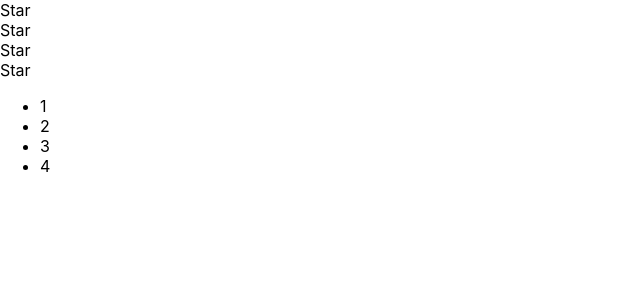
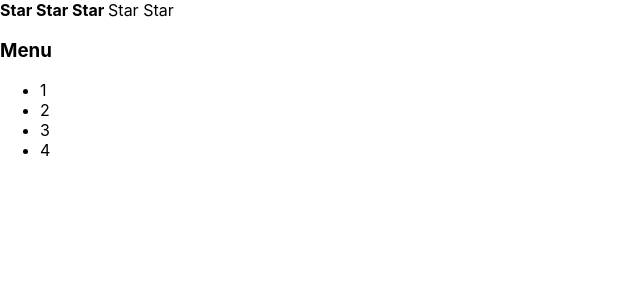
Before and after one commit to buzmakovTim/react-ts-practice, a React (Create React App) app in the folder react-ts-practice/: page / in a window 1280 px wide. Shown: the top 300 px of the page, without its empty margins (0-640 px from the left). Built offline with nearby package versions, Linux system fonts and the light colour scheme.

Commit message:
Practice 1

```diff
--- a/react-ts-practice/src/App.tsx
+++ b/react-ts-practice/src/App.tsx
@@ -2,6 +2,8 @@ import React from 'react';
 import logo from './logo.svg';
 import './App.css';
 import { disconnect } from 'node:process';
+import Accordion from './components/Accordion/Accordion';
+import Rating from './components/Rating/Rating';
 
 function App() {
   return (
@@ -12,31 +14,4 @@ function App() {
   );
 }
 
-function Rating() {
-  return (
-    <div>
-      <Star />
-      <Star />
-      <Star />
-      <Star />
-    </div>
-  );
-}
-
-function Accordion() {
-  return (
-    <div>
-      <ul>
-        <li>1</li>
-        <li>2</li>
-        <li>3</li>
-        <li>4</li>
-      </ul>
-    </div>
-  );
-}
-
-function Star() {
-  return <div>Star</div>;
-}
 export default App;
--- /dev/null
+++ b/react-ts-practice/src/components/Accordion/Accordion.tsx
@@ -0,0 +1,17 @@
+import React from 'react';
+
+function Accordion() {
+  return (
+    <div>
+      <h3>Menu</h3>
+      <ul>
+        <li>1</li>
+        <li>2</li>
+        <li>3</li>
+        <li>4</li>
+      </ul>
+    </div>
+  );
+}
+
+export default Accordion;
--- /dev/null
+++ b/react-ts-practice/src/components/Rating/Rating.tsx
@@ -0,0 +1,16 @@
+import React from 'react';
+import Star from '../Star/Star';
+
+function Rating() {
+  return (
+    <div>
+      <Star selected={true} />
+      <Star selected={true} />
+      <Star selected={true} />
+      <Star selected={false} />
+      <Star selected={false} />
+    </div>
+  );
+}
+
+export default Rating;
--- /dev/null
+++ b/react-ts-practice/src/components/Star/Star.tsx
@@ -0,0 +1,19 @@
+import React from 'react';
+
+type StarPropsType = {
+  selected: boolean;
+};
+
+function Star(props: StarPropsType) {
+  if (props.selected === true) {
+    return (
+      <span>
+        <b>Star </b>
+      </span>
+    );
+  } else {
+    return <span>Star </span>;
+  }
+}
+
+export default Star;
```
